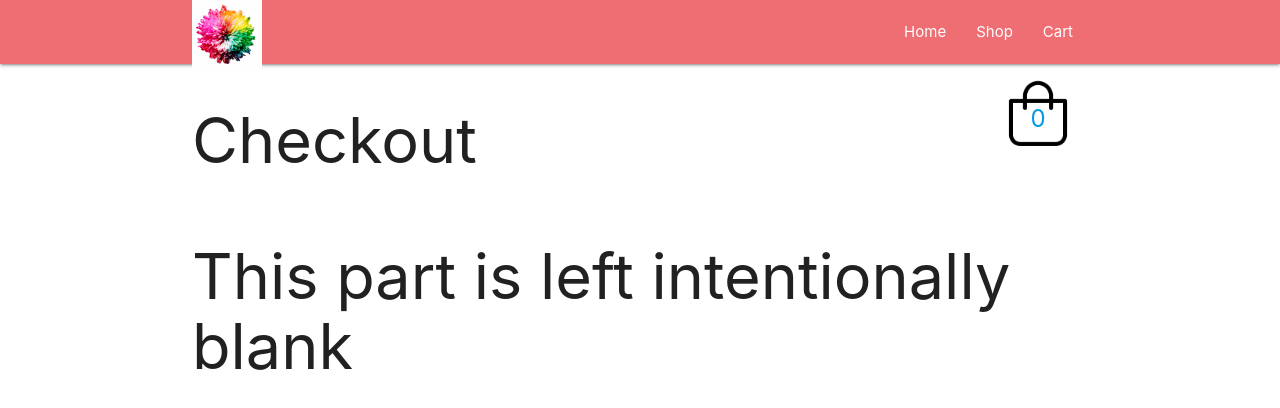
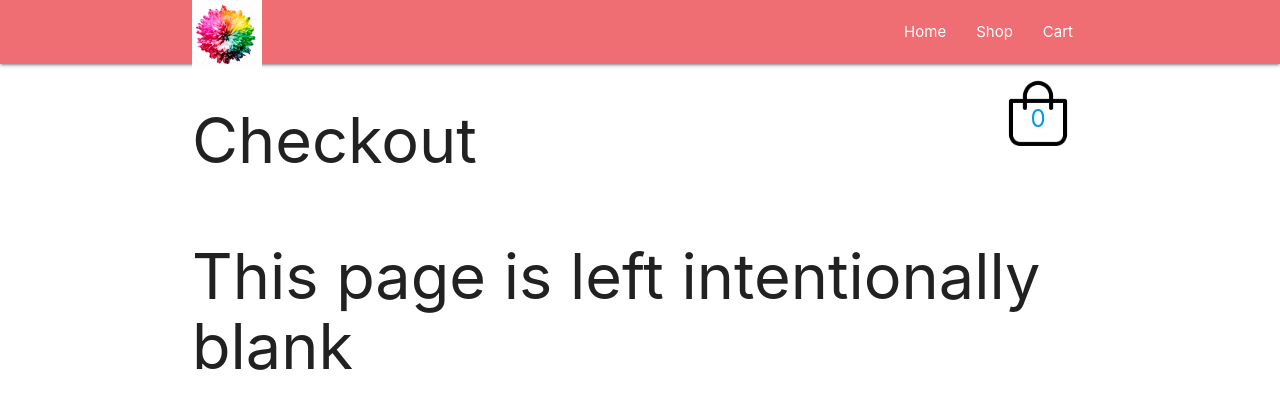
Before and after one commit to jonro2955/odin_javascript_10_shopping_cart, a React (Create React App) app: page /#/checkout in a window 1280 px wide. Shown: the top 408 px of the page. Built offline with nearby package versions, Linux system fonts and the light colour scheme.

Commit message:
Edit checkout page message and readme

```diff
--- a/package.json
+++ b/package.json
@@ -21,7 +21,7 @@
     "build": "react-scripts build",
     "test": "react-scripts test",
     "eject": "react-scripts eject",
-    "git": "git add . && git commit -m",
+    "git": "npm run deploy && git add -A && git commit -m",
     "postgit": "git push --all && npm run deploy"
   },
   "eslintConfig": {
--- a/src/components/pages/Checkout.js
+++ b/src/components/pages/Checkout.js
@@ -9,7 +9,7 @@ export default function Checkout(props) {
           {props.cartCount}
         </Link>
       </div>
-      <h1>This part is left intentionally blank</h1>
+      <h1>This page is left intentionally blank</h1>
     </div>
   );
 }
```
Also changed, not shown: public/README.md.
